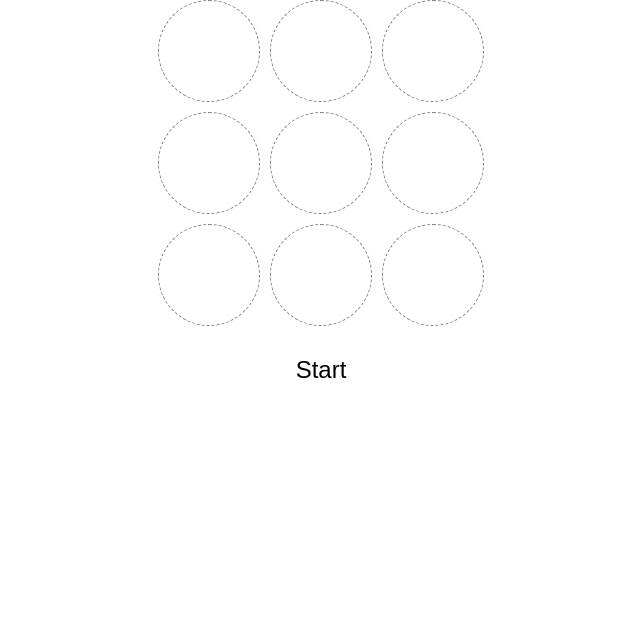
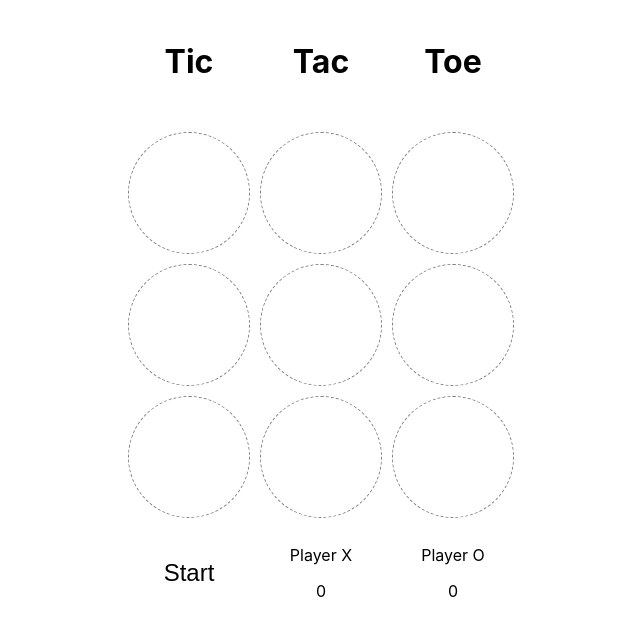
Before and after one commit to tkeeching/tic-tac-toe-react, a React (Create React App) app: page / in a window 1280 px wide. Shown: the top 636 px of the page, without its empty margins (319-959 px from the left). Built offline with nearby package versions, Linux system fonts and the light colour scheme.

Commit message:
Add StartBtn, ScoreBoard components

```diff
--- a/src/App.js
+++ b/src/App.js
@@ -2,13 +2,11 @@ import React from 'react';
 import logo from './logo.svg';
 import './App.css';
 import GameBoard from './components/GameBoard/GameBoard';
-import StartBtn from './components/StartBtn/StartBtn';
 
 function App() {
   return (
     <div className="App">
       <GameBoard />
-      <StartBtn />
     </div>
   );
 }
--- a/src/components/GameBoard/GameBoard.css
+++ b/src/components/GameBoard/GameBoard.css
@@ -4,6 +4,5 @@
   grid-template-rows: repeat(3, 1fr);
   place-items: center;
   grid-gap: 10px;
-  /* width: 30%; */
   margin: 0 auto;
 }
--- a/src/components/GameBoard/GameBoard.js
+++ b/src/components/GameBoard/GameBoard.js
@@ -1,6 +1,8 @@
 import React from 'react';
 import './GameBoard.css';
 import Tile from '../Tile/Tile';
+import StartBtn from '../StartBtn/StartBtn';
+import ScoreBoard from '../ScoreBoard/ScoreBoard';
 
 class GameBoard extends React.Component {
   constructor(props) {
@@ -9,7 +11,49 @@ class GameBoard extends React.Component {
     this.state = {
       tiles: Array(9).fill(''),
       currentPlayer: 'X',
+      started: false,
+      paused: false,
+      winner: '',
+      xScore: 0,
+      oScore: 0
     }
+  }
+
+  checkWinner = (currentTiles) => {
+    const winningMoves = [
+      [0, 1, 2],
+      [3, 4, 5],
+      [6, 7, 8],
+      [0, 3, 6],
+      [1, 4, 7],
+      [2, 5, 8],
+      [0, 4, 8],
+      [2, 4, 6]
+    ];
+
+    winningMoves.forEach(move => {
+      if (move.every(index => currentTiles[index].includes('X'))) {
+        this.setState({
+          winner: 'X',
+          paused: true,
+          xScore: this.state.xScore + 1
+        })
+      const winner = 'X';
+      console.log('game paused');
+      console.log(winner + ' wins');
+      }
+
+      if (move.every(index => currentTiles[index].includes('O'))) {
+        this.setState({
+          winner: 'O',
+          paused: true,
+          oScore: this.state.oScore + 1
+        })
+      const winner = 'O';
+      console.log('game paused');
+      console.log(winner + ' wins');
+      }
+    })
   }
 
   togglePlayer = () => {
@@ -19,23 +63,42 @@ class GameBoard extends React.Component {
   }
 
   handleClick = index => {
-    if (this.state.tiles[index]) return
+    if (this.state.tiles[index] || !this.state.started || this.state.paused) return
 
-    const newTiles = [...this.state.tiles];
-    newTiles[index] = this.state.currentPlayer;
+    const currentTiles = [...this.state.tiles];
+    currentTiles[index] = this.state.currentPlayer;
 
     this.setState({
-      tiles: newTiles
+      tiles: currentTiles
     })
 
     this.togglePlayer();
+    this.checkWinner(currentTiles);
+  }
+
+  handleRestart = () => {
+    this.setState({
+      started: false,
+      paused: true,
+      tiles: Array(9).fill('')
+    });
+  }
+
+  handleStart = () => {
+    this.setState({
+      started: true,
+      paused: false
+    });
   }
 
   render () {
-    const { tiles } = this.state;
+    const { tiles, xScore, oScore, started } = this.state;
 
     return (
       <div className="gameboard">
+        <h1>Tic</h1>
+        <h1>Tac</h1>
+        <h1>Toe</h1>
         {tiles.map((tile, index) => (
           <Tile
             key={index}
@@ -43,6 +106,23 @@ class GameBoard extends React.Component {
             symbol={tile}
           />
         ))}
+        {started &&
+          <StartBtn
+            onClick={() => this.handleRestart()}
+            btnText="Restart"
+          />
+        }
+        {!started &&
+          <StartBtn onClick={() => this.handleStart()} />
+        }
+        <ScoreBoard
+          symbol="X"
+          score={xScore}
+        />
+        <ScoreBoard
+          symbol="O"
+          score={oScore}
+        />
       </div>
     )
   }
--- /dev/null
+++ b/src/components/ScoreBoard/ScoreBoard.js
@@ -0,0 +1,14 @@
+import React from 'react';
+
+function ScoreBoard(props) {
+  const { symbol, score } = props;
+
+  return (
+    <div className="scoreboard">
+      <p>Player {symbol}</p>
+      <p>{score}</p>
+    </div>
+  )
+}
+
+export default ScoreBoard;
--- a/src/components/StartBtn/StartBtn.css
+++ b/src/components/StartBtn/StartBtn.css
@@ -6,20 +6,25 @@
   font-size: 1.5rem;
   padding: 10px 20px;
   border-radius: 5px;
-  border: none;
+  border: 1px solid white;
   background:
     linear-gradient(
       to right,
-      lightcoral 0%,
-      lightcoral 100%
+      rgba(240, 128, 128, 0.1) 0%,
+      rgba(240, 128, 128, 0.1) 100%
     );
   background-position: left;
   background-size: 0 0;
   background-repeat: repeat-y;
-  transition: background-size 0.1s ease-out;
+  transition: all 0.3s ease-out;
 }
 
 .startbtn button:hover {
   cursor: pointer;
   background-size: 100% 1px;
+  border: 1px solid lightcoral;
 }
+
+.startbtn button:focus {
+  outline: none;
+}
--- a/src/components/StartBtn/StartBtn.js
+++ b/src/components/StartBtn/StartBtn.js
@@ -1,11 +1,14 @@
 import React from 'react';
 import './StartBtn.css';
 
-function StartBtn() {
+function StartBtn(props) {
+  const { btnText, onClick } = props;
 
   return (
     <div className="startbtn">
-      <button>Start</button>
+      <button onClick={onClick}>
+        {btnText || 'Start'}
+      </button>
     </div>
   )
 }
--- a/src/components/Tile/Tile.css
+++ b/src/components/Tile/Tile.css
@@ -3,13 +3,13 @@
   place-items: center;
   border: 1px dashed gray;
   border-radius: 100%;
-  width: 100px;
-  height: 100px;
+  width: 120px;
+  height: 120px;
   font-size: 3rem;
 }
 
 .tile:hover {
-  background-color: lightskyblue;
+  background-color: rgba(135, 206, 250, 0.3);
   transition: background-color 0.3s ease-out;
   cursor: pointer;
 }
```
Also changed, not shown: package.json (+5 -1 lines), 1 other file (tests, documents, lock files or other folders).
